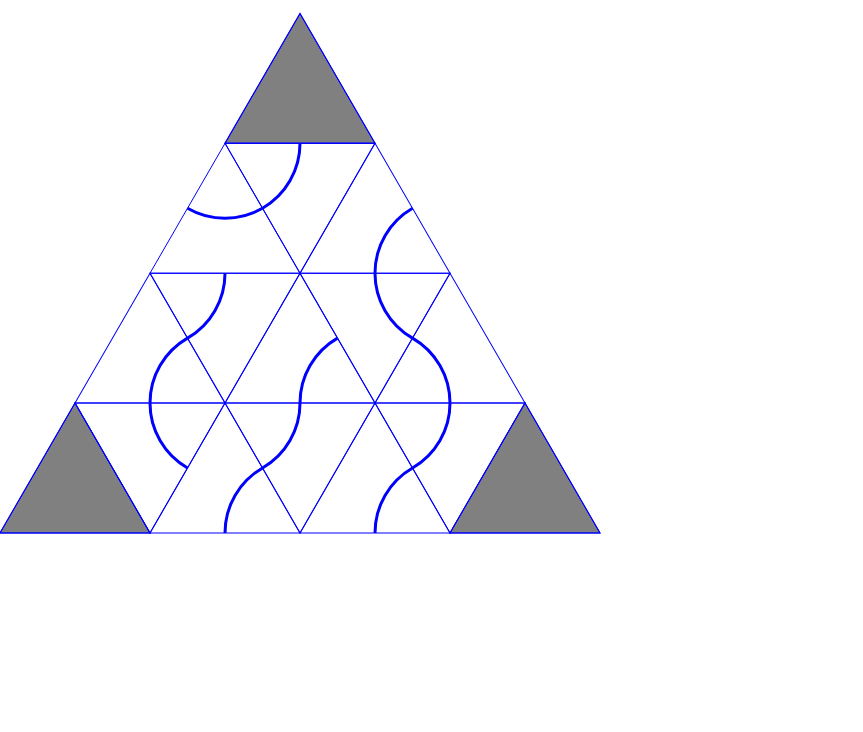
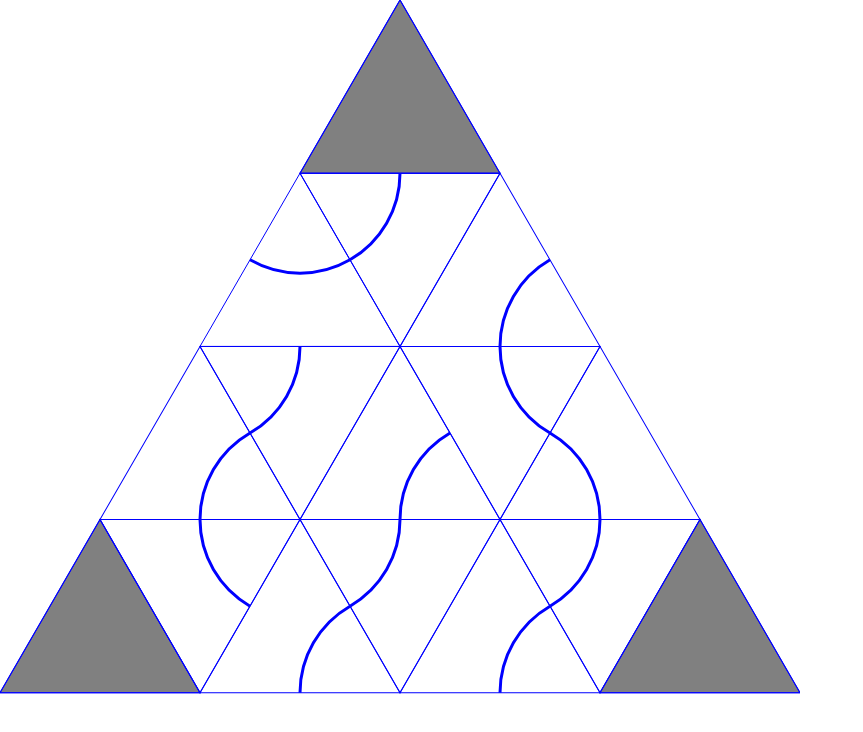
Before and after one commit to waynelaker/trivi, a plain HTML site: page index.html in a window 1280 px wide. Shown: the whole page, without its empty margins (0-863 px from the left). Drawn offline with Linux system fonts and the light colour scheme.

Commit message:
full screen

```diff
--- a/index.html
+++ b/index.html
@@ -22,17 +22,12 @@
   </style>
 </head>
 <body>
-<canvas id="game" width="600" height="600"></canvas>
+<canvas id="game"></canvas>
 <script>
+
   const canvas = document.getElementById("game");
   const ctx = canvas.getContext("2d");
-
-  const NUMROWS = 4;
-  if (NUMROWS < 4 || NUMROWS > 5 )
-    throw new Error("There can only be 4 or 5 rows");
-
-  const SIDE = canvas.width / NUMROWS;
-  const HEIGHT = SIDE * Math.sqrt(3) / 2;
+  const debugging = false;
 
   class Triangle {
     constructor(id, cx, cy, pointingUp = true) {
@@ -56,9 +51,11 @@
 
       ctx.strokeStyle = "blue";
 
-      // debug centre point of triangle
-      //ctx.fillStyle = "red";
-      //ctx.fillRect(-2, -2, 4, 4);
+      if (debugging) {
+        // debug centre point of triangle
+        ctx.fillStyle = "red";
+        ctx.fillRect(-2, -2, 4, 4);
+      }
 
       const h = HEIGHT;
       const tipY = this.pointingUp ? -2 * h / 3 : 2 * h / 3;
@@ -93,12 +90,14 @@
       ctx.stroke();
       ctx.restore();
 
-      // Green debug circle for triangle click area
-      // ctx.beginPath();
-      // ctx.arc(this.cx, this.cy, SIDE * 0.28, 0, Math.PI * 2);
-      // ctx.strokeStyle = "green";
-      // ctx.lineWidth =0.51;
-      // ctx.stroke();
+      if (debugging) {
+        // Green debug circle for triangle click area
+        ctx.beginPath();
+        ctx.arc(this.cx, this.cy, SIDE * 0.28, 0, Math.PI * 2);
+        ctx.strokeStyle = "green";
+        ctx.lineWidth =0.51;
+        ctx.stroke();
+      }
     }
 
 
@@ -135,45 +134,6 @@
     return layout;
   }
 
-  const triangles = [];
-  const startX = canvas.width / 2;
-  const startY = 100;   //todo: make this dynamic
-  let id = 0;
-
-  const layout = generateLayout(NUMROWS);
-
-  layout.forEach((row, rowIndex) => {
-    const y = startY + rowIndex * HEIGHT;
-    row.forEach((dx, i) => {
-      const x = startX + dx * SIDE * 0.5;
-      const pointingUp = (rowIndex + dx) % 2 === 0;
-      triangles.push(new Triangle(id++, x, y, pointingUp));
-    });
-  });
-
-
-  // lookup table of triangles that belong to a hex (up to 5 rows)
-  const hextris = [
-    [1, 2, 3, 7, 6, 5],
-    [4, 5, 6, 12, 11, 10],
-    [6, 7, 8, 14, 13, 12],
-    [9, 10, 11, 19, 18, 17],
-    [11, 12, 13, 21, 20, 19],
-    [13, 14, 15, 23, 22, 21]
-  ]
-
-  const hexes = [];
-
-  for (let r = 0; r < layout.length - 1; r++) {
-    const row = layout[r];
-    for (let i = 1; i < row.length - 1; i+=2) {
-      const dx = row[i];
-      const x = startX + dx * SIDE * 0.5;
-      const y = startY + r * HEIGHT + HEIGHT / 2 - HEIGHT / 6;
-      hexes.push({tris: hextris[hexes.length], x, y, row: r, dx });
-    }
-  }
-
   function rotateHexAtGrid(hex) {
     let first = triangles[hex.tris[0]].rotation;
     for (let i=0; i<hex.tris.length-1; i++) {
@@ -186,14 +146,16 @@
     ctx.clearRect(0, 0, canvas.width, canvas.height);
     triangles.forEach(tri => tri.draw(ctx));
 
-    // Red debug circle for hex click zone
-    // hexes.forEach(hex => {
-    //   ctx.beginPath();
-    //   ctx.arc(hex.x, hex.y, SIDE * 0.3, 0, Math.PI * 2);
-    //   ctx.strokeStyle = "red";
-    //   ctx.lineWidth = 0.5;
-    //   ctx.stroke();
-    // });
+    if (debugging) {
+      // Red debug circle for hex click zone
+      hexes.forEach(hex => {
+        ctx.beginPath();
+        ctx.arc(hex.x, hex.y, SIDE * 0.3, 0, Math.PI * 2);
+        ctx.strokeStyle = "red";
+        ctx.lineWidth = 0.5;
+        ctx.stroke();
+      });
+    }
   }
 
   canvas.addEventListener("click", e => {
@@ -220,7 +182,7 @@
     }
   });
 
-  function resizeCanvas() {
+  function initCanvas() {
     const dpr = window.devicePixelRatio || 1;
 
     // Make it a square using the smaller of width or height
@@ -234,18 +196,67 @@
     canvas.width = cssSize * dpr;
     canvas.height = cssSize * dpr;
 
+    console.log("dpr:", dpr);
+    console.log("cssSize:", cssSize);
+    console.log("canvas.style.width:", canvas.style.width);
+    console.log("canvas.style.height:", canvas.style.height);
+    console.log("canvas.width:", canvas.width);
+    console.log("canvas.height:", canvas.height);
+
     // Set transform so 1 unit in code = 1 CSS pixel
     ctx.setTransform(1, 0, 0, 1, 0, 0); // Reset
     ctx.scale(dpr, dpr);                // Scale drawing to match pixels
-
-    drawAll(); // Your function to re-render triangles
   }
 
-  window.addEventListener("resize", resizeCanvas);
+  initCanvas();
 
-  resizeCanvas();
+  const NUMROWS = 4;
+  if (NUMROWS < 4 || NUMROWS > 5 )
+    throw new Error("There can only be 4 or 5 rows");
 
-  //drawAll();
+  const SIDE = canvas.width / NUMROWS;
+  const HEIGHT = SIDE * Math.sqrt(3) / 2;
+
+  const triangles = [];
+  const startX = canvas.width / 2;
+  const startY = 2*HEIGHT/3;
+  let id = 0;
+
+  const layout = generateLayout(NUMROWS);
+
+  layout.forEach((row, rowIndex) => {
+    const y = startY + rowIndex * HEIGHT;
+    row.forEach((dx, i) => {
+      const x = startX + dx * SIDE * 0.5;
+      const pointingUp = (rowIndex + dx) % 2 === 0;
+      triangles.push(new Triangle(id++, x, y, pointingUp));
+    });
+  });
+
+  // lookup table of triangles that belong to a hex (up to 5 rows)
+  const hextris = [
+    [1, 2, 3, 7, 6, 5],
+    [4, 5, 6, 12, 11, 10],
+    [6, 7, 8, 14, 13, 12],
+    [9, 10, 11, 19, 18, 17],
+    [11, 12, 13, 21, 20, 19],
+    [13, 14, 15, 23, 22, 21]
+  ]
+
+  const hexes = [];
+
+  for (let r = 0; r < layout.length - 1; r++) {
+    const row = layout[r];
+    for (let i = 1; i < row.length - 1; i+=2) {
+      const dx = row[i];
+      const x = startX + dx * SIDE * 0.5;
+      const y = startY + r * HEIGHT + HEIGHT / 2 - HEIGHT / 6;
+      hexes.push({tris: hextris[hexes.length], x, y, row: r, dx });
+    }
+  }
+
+  drawAll();
+
 </script>
 </body>
 </html>
```
